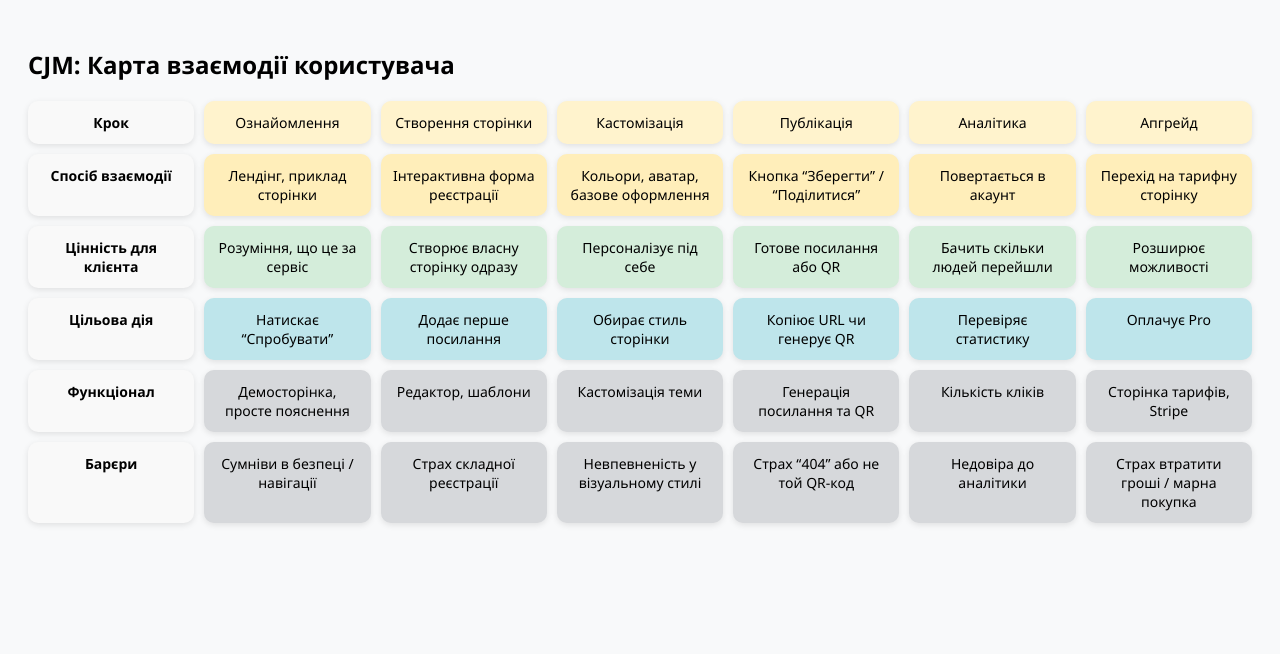
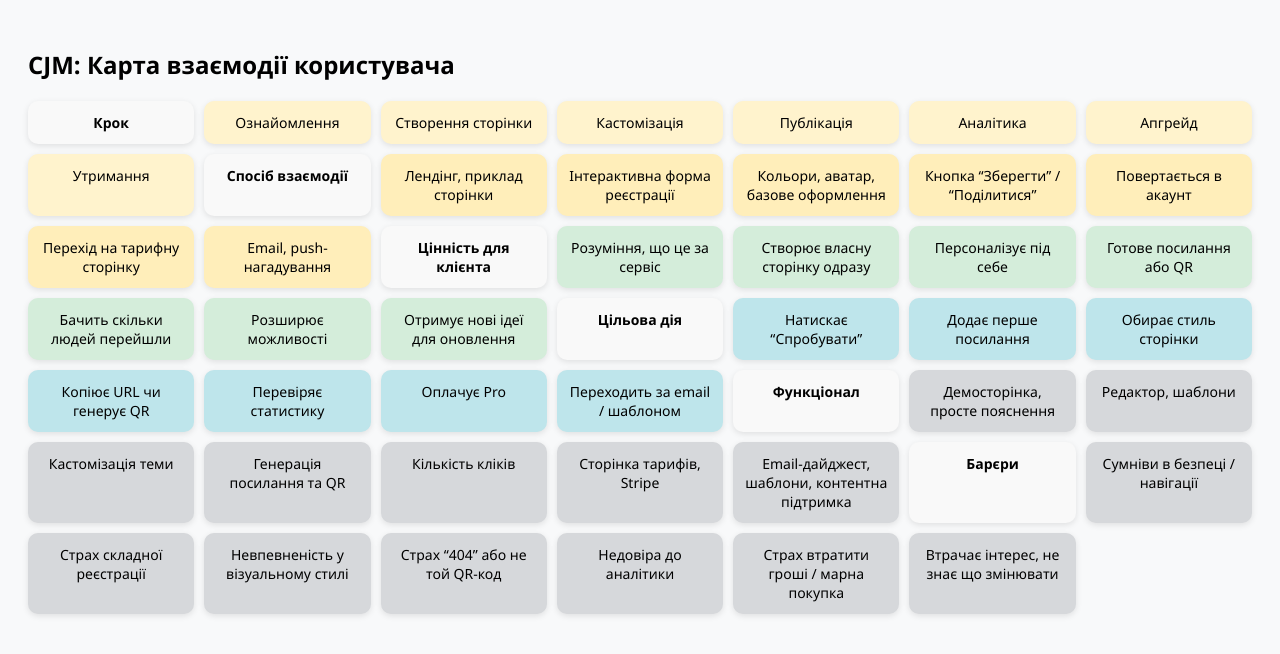
Before and after one commit to tobolovskaya/CJM, a plain HTML site: page index.html in a window 1280 px wide. Drawn offline with Linux system fonts and the light colour scheme.

Commit message:
Update index.html

```diff
--- a/index.html
+++ b/index.html
@@ -54,6 +54,7 @@
     <div class="block pro">Публікація</div>
     <div class="block pro">Аналітика</div>
     <div class="block pro">Апгрейд</div>
+    <div class="block pro">Утримання</div>
 
     <!-- Взаємодія -->
     <div class="block header">Спосіб взаємодії</div>
@@ -63,6 +64,7 @@
     <div class="block interaction">Кнопка “Зберегти” / “Поділитися”</div>
     <div class="block interaction">Повертається в акаунт</div>
     <div class="block interaction">Перехід на тарифну сторінку</div>
+    <div class="block interaction">Email, push-нагадування</div>
 
     <!-- Цінність -->
     <div class="block header">Цінність для клієнта</div>
@@ -72,6 +74,7 @@
     <div class="block value">Готове посилання або QR</div>
     <div class="block value">Бачить скільки людей перейшли</div>
     <div class="block value">Розширює можливості</div>
+    <div class="block value">Отримує нові ідеї для оновлення</div>
 
     <!-- Цільова дія -->
     <div class="block header">Цільова дія</div>
@@ -81,6 +84,7 @@
     <div class="block action">Копіює URL чи генерує QR</div>
     <div class="block action">Перевіряє статистику</div>
     <div class="block action">Оплачує Pro</div>
+    <div class="block action">Переходить за email / шаблоном</div>
 
     <!-- Функціонал -->
     <div class="block header">Функціонал</div>
@@ -90,6 +94,7 @@
     <div class="block functionality">Генерація посилання та QR</div>
     <div class="block functionality">Кількість кліків</div>
     <div class="block functionality">Сторінка тарифів, Stripe</div>
+    <div class="block functionality">Email-дайджест, шаблони, контентна підтримка</div>
 
     <!-- Барєри -->
     <div class="block header">Барєри</div>
@@ -99,6 +104,7 @@
     <div class="block functionality">Страх “404” або не той QR-код</div>
     <div class="block functionality">Недовіра до аналітики</div>
     <div class="block functionality">Страх втратити гроші / марна покупка</div>
+    <div class="block functionality">Втрачає інтерес, не знає що змінювати</div>
   </div>
 </body>
 </html>
```
